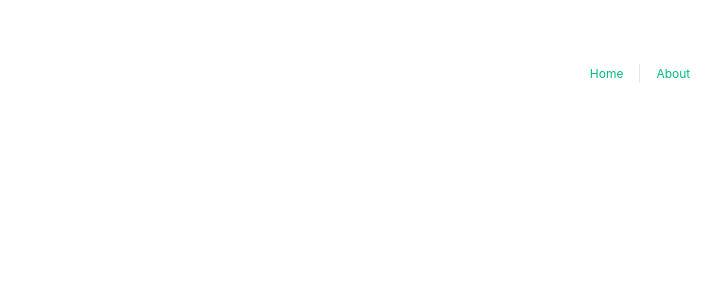
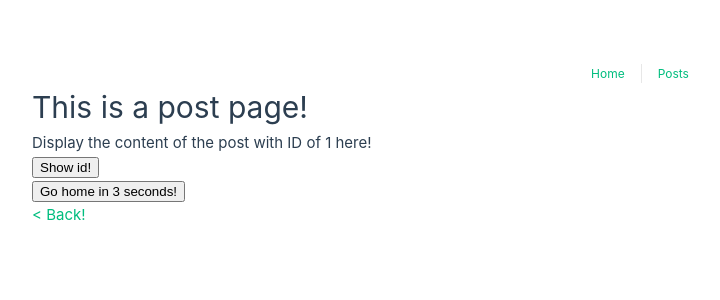
Before and after one commit to ederusena/vue3-composition-api-pinea, a Vue app in the folder vue-composition-api-basic/: page /postDetail/1 in a window 1280 px wide. Before the commit this address had no page. Shown: the top 300 px of the page, without its empty margins (0-720 px from the left). Built offline with nearby package versions, Linux system fonts and the light colour scheme.

Commit message:
:construction: adding Router with params vue-router

```diff
--- a/vue-composition-api-basic/src/App.vue
+++ b/vue-composition-api-basic/src/App.vue
@@ -1,18 +1,15 @@
+
 <template>
   <nav>
     <RouterLink to="/">Home</RouterLink>
-    <RouterLink to="/about">About</RouterLink>
+    <RouterLink to="/posts">Posts</RouterLink>
   </nav>
   <RouterView />
+</template>
 
-  <!-- <router-view v-slot="{ Component }">
-    <KeepAlive>
-      <component :is="Component" />
-    </KeepAlive>
-    <RouterView />
-  </router-view> -->
-
-</template>
+<script setup>
+import { RouterLink, RouterView } from 'vue-router'
+</script>
 
 <style>
 @import '@/assets/base.css';
--- /dev/null
+++ b/vue-composition-api-basic/src/directives/vAutoFocus.js
@@ -0,0 +1,5 @@
+export const vAutoFocus = {
+  mounted(el) {
+    el.focus()
+  }
+}
--- a/vue-composition-api-basic/src/router/index.js
+++ b/vue-composition-api-basic/src/router/index.js
@@ -1,5 +1,7 @@
 import { createRouter, createWebHistory } from 'vue-router'
 import HomeView from '../views/HomeView.vue'
+import PostsView from '../views/PostsView.vue'
+import PostDetailView from '../views/PostDetailView.vue'
 
 const router = createRouter({
   history: createWebHistory(import.meta.env.BASE_URL),
@@ -10,12 +12,14 @@ const router = createRouter({
       component: HomeView
     },
     {
-      path: '/about',
-      name: 'about',
-      // route level code-splitting
-      // this generates a separate chunk (About.[hash].js) for this route
-      // which is lazy-loaded when the route is visited.
-      component: () => import('../views/AboutView.vue')
+      path: '/posts',
+      name: 'posts',
+      component: PostsView
+    },
+    {
+      path: '/postDetail/:id',
+      name: 'postDetail',
+      component: PostDetailView
     }
   ]
 })
--- a/vue-composition-api-basic/src/views/AboutView.vue
+++ /dev/null
@@ -1,5 +0,0 @@
-<template>
-  <div class="about">
-    <h1>About</h1>
-  </div>
-</template>
--- a/vue-composition-api-basic/src/views/HomeView.vue
+++ b/vue-composition-api-basic/src/views/HomeView.vue
@@ -1,6 +1,7 @@
 <template>
   <div class="home">
     <h3>{{ appTitle }}</h3>
+    <h4>{{ counterData.title }}</h4>
     <div>
       <button @click='decreaseCounter' class="btn">-</button>
       <span class="counter">{{ counterData.count }}</span>
@@ -9,7 +10,7 @@
 
     <div class="edit">
       <h4>Edit Counter title:</h4>
-      <input v-model="counterData.title" type="text" v-autofocus>
+      <input v-model="counterData.title" type="text"  v-AutoFocus />
     </div>
   </div>
 </template>
@@ -17,6 +18,7 @@
 <script setup>
 
 import { reactive, computed, watch, onBeforeMount, onMounted, onBeforeUnmount, onUnmounted, onActivated, onDeactivated, onBeforeUpdate, onUpdated } from 'vue'
+import { vAutoFocus } from '@/directives/vAutoFocus'
 const appTitle = 'My Awesome App'
 
 const counterData = reactive({
@@ -37,46 +39,46 @@ const oddOrEven = computed(() => {
 const increaseCounter = () => counterData.count++;
 const decreaseCounter = () => counterData.count--;
 
-onBeforeMount(() => {
-  console.log('before mount')
-})
+// onBeforeMount(() => {
+//   console.log('before mount')
+// })
 
-onMounted(() => {
-  console.log('mounted')
-})
+// onMounted(() => {
+//   console.log('mounted')
+// })
 
-onBeforeUnmount(() => {
-  console.log('before unmount')
-})
+// onBeforeUnmount(() => {
+//   console.log('before unmount')
+// })
 
-onUnmounted(() => {
-  console.log('unmounted')
-})
+// onUnmounted(() => {
+//   console.log('unmounted')
+// })
 
-onActivated(() => {
-  console.log('activated')
-})
+// onActivated(() => {
+//   console.log('activated')
+// })
 
-onDeactivated(() => {
-  console.log('deactivated')
-})
+// onDeactivated(() => {
+//   console.log('deactivated')
+// })
 
-onBeforeUpdate(() => {
-  console.log('before update')
-})
+// onBeforeUpdate(() => {
+//   console.log('before update')
+// })
 
-onUpdated(() => {
-  console.log('updated')
-})
+// onUpdated(() => {
+//   console.log('updated')
+// })
 
-/*
-  Directives
-*/
-const vAutoFocus = {
-  mounted(el) {
-    el.focus()
-  }
-}
+// /*
+//   Directives
+// */
+// const vAutoFocus = {
+//   mounted(el) {
+//     el.focus()
+//   }
+// }
 </script>
 
 <style>
--- /dev/null
+++ b/vue-composition-api-basic/src/views/PostDetailView.vue
@@ -0,0 +1,42 @@
+<template>
+	<div class="post-details">
+		<h1>This is a post page!</h1>
+		<p>Display the content of the post with ID of {{ $route.params.id }} here!</p>
+		<div>
+			<button @click="showPostId">Show id!</button>
+		</div>
+		<div>
+			<button @click="goHomeIn3Seconds">Go home in 3 seconds!</button>
+		</div>
+		<p><RouterLink to="/posts">&lt; Back!</RouterLink></p>
+	</div>
+</template>
+
+<script setup>
+/**
+ * import
+ */
+import { useRoute, useRouter } from 'vue-router';
+
+const route = useRoute();
+const router = useRouter();
+
+/**
+ * methods
+ */
+const showPostId = () => {
+	alert(route.params.id);
+};
+
+// const goHomeIn3Seconds = () => {
+// 	setTimeout(() => {
+// 		router.push('/');
+// 	}, 3000);
+// };
+const goHomeIn3Seconds = () => {
+	setTimeout(() => {
+		router.push({ name: 'home' });
+	}, 3000);
+};
+
+</script>
--- /dev/null
+++ b/vue-composition-api-basic/src/views/PostsView.vue
@@ -0,0 +1,34 @@
+<template>
+  <div class="posts">
+    <h1>Posts</h1>
+    <ul>
+      <li class='post-detail'>
+        <RouterLink to="/postDetail/id1">Post 1</RouterLink>
+      </li>
+
+      <li class='post-detail'>
+        <RouterLink to="/postDetail/id2">Post 2</RouterLink>
+      </li>
+
+      <li class='post-detail'>
+        <RouterLink to="/postDetail/id3">Post 3</RouterLink>
+      </li>
+    </ul>
+    <textarea v-AutoFocus></textarea>
+  </div>
+</template>
+
+<script setup>
+
+import { vAutoFocus } from '@/directives/vAutoFocus'
+</script>
+
+<style scoped>
+ul {
+  margin-bottom: 40px;
+}
+
+.post-detail {
+  list-style: none;
+}
+</style>
```
